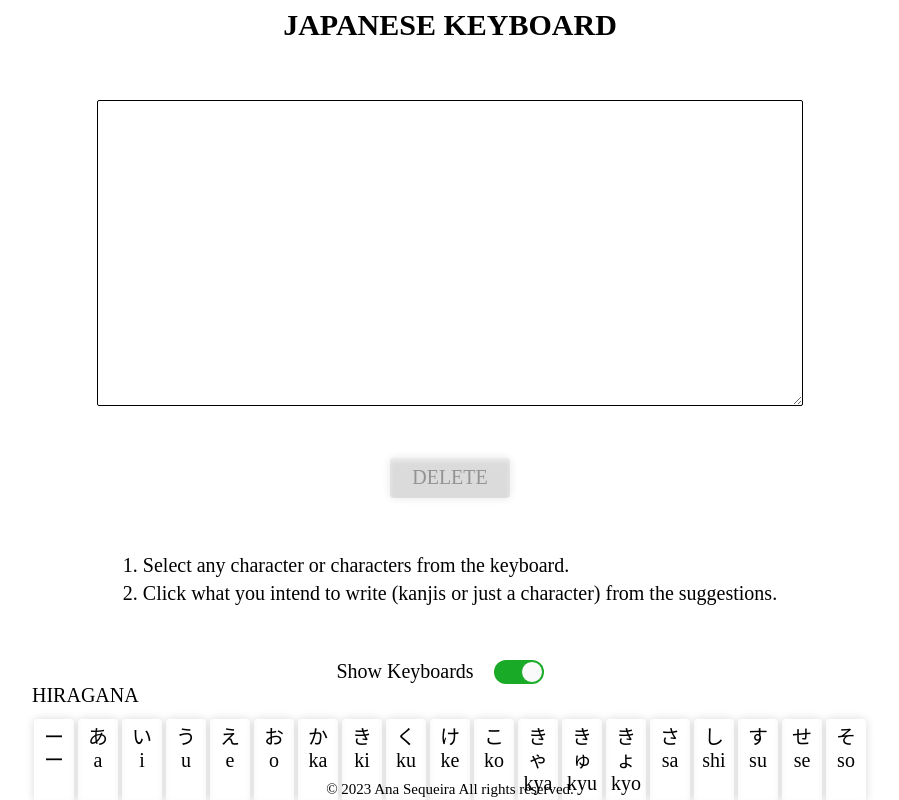
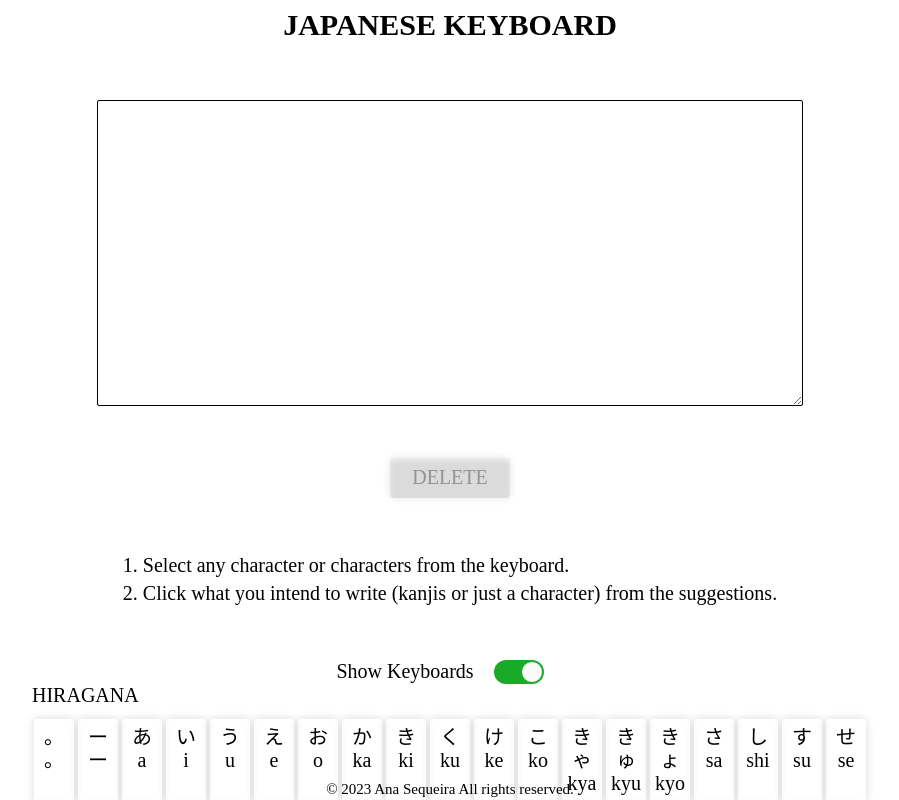
Before and after one commit to acoss22/japanese_keyboard, a React (Create React App) app in the folder japanese-keyboard/: page / in a window 1280 px wide. Shown: the top 800 px of the page, without its empty margins (190-1089 px from the left). Built offline with nearby package versions, Linux system fonts and the light colour scheme.

Commit message:
feat: add  full stop (句点, kuten)

```diff
--- a/japanese-keyboard/src/consts/hiraganaList.js
+++ b/japanese-keyboard/src/consts/hiraganaList.js
@@ -1,4 +1,8 @@
 export const hiraganas = [
+    {
+        symbol: "。",
+        romanji: "。",
+    },
     {
         symbol: "ー",
         romanji: "ー",
```
